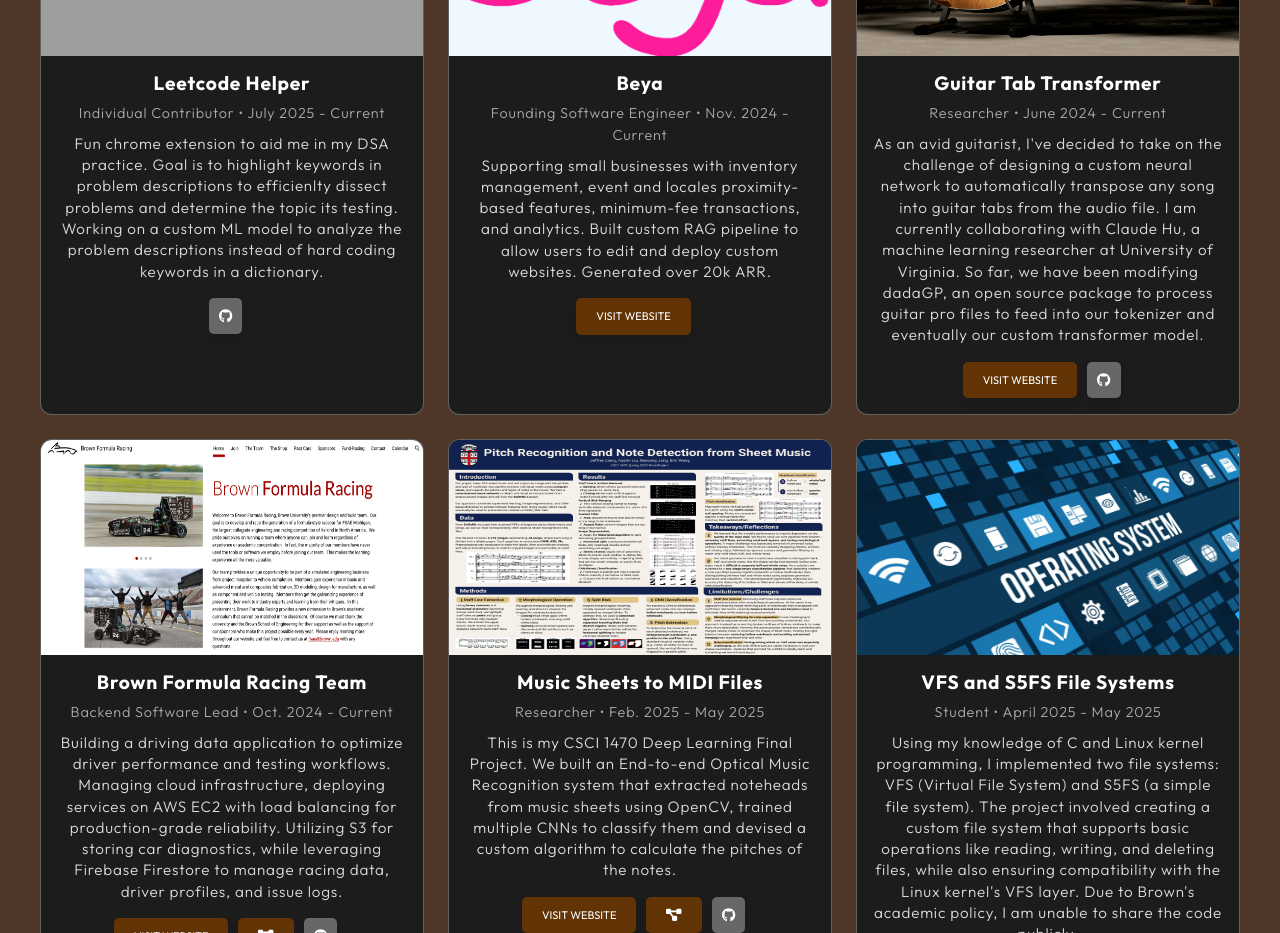
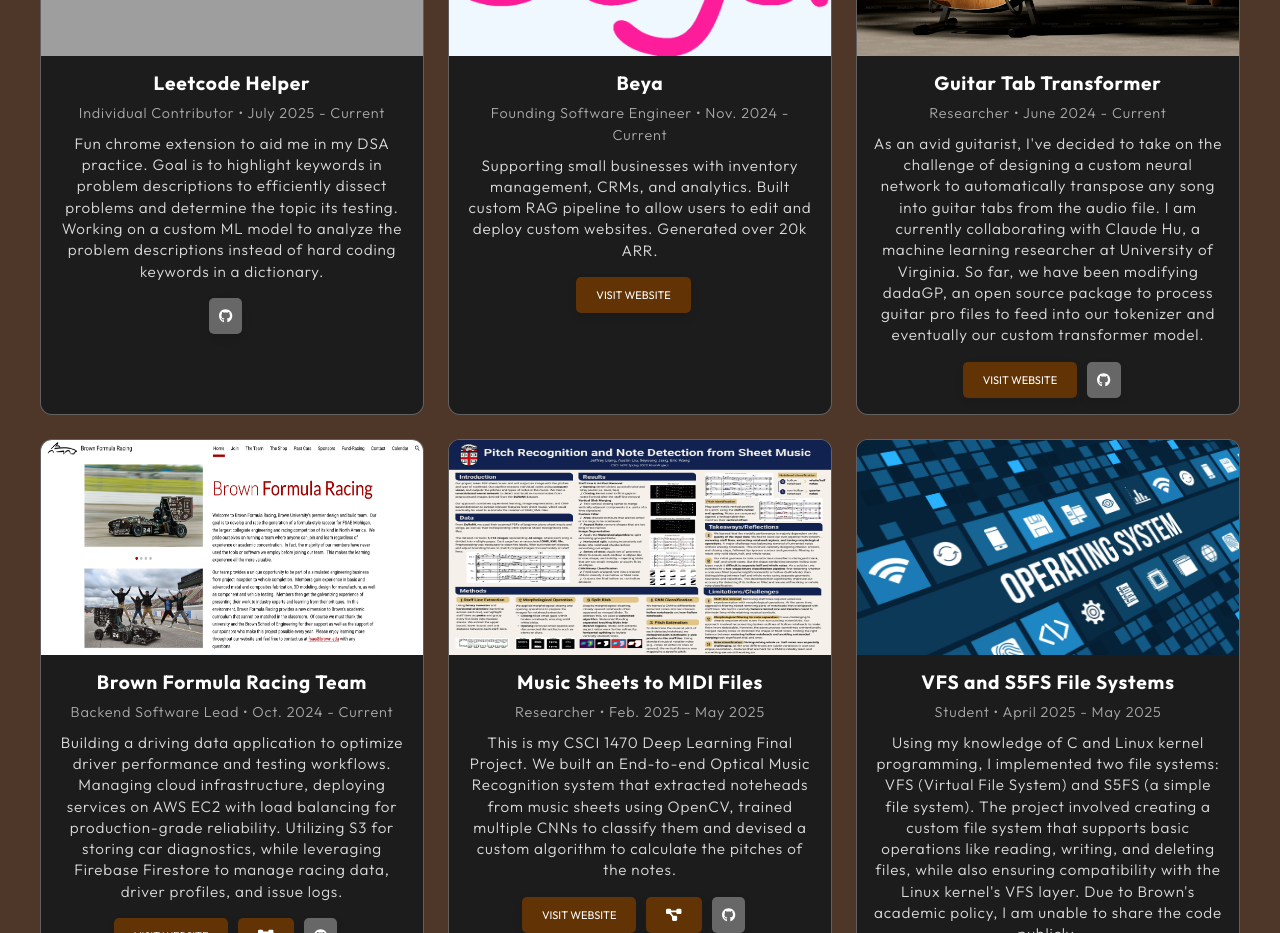
Before and after one commit to austinliu05/my-web-portfolio, a React (Create React App) app: page / in a window 1280 px wide. Shown: the part 1580-2513 px from the top of the page. Built offline with nearby package versions, Linux system fonts and the light colour scheme; grey boxes are pictures that could not be loaded.

Commit message:
Updated descriptions

```diff
--- a/src/components/projects/projects_section.tsx
+++ b/src/components/projects/projects_section.tsx
@@ -8,7 +8,7 @@ const projectItems = [
     title: "Leetcode Helper",
     role: "Individual Contributor",
     date: "July 2025 - Current",
-    description: "Fun chrome extension to aid me in my DSA practice. Goal is to highlight keywords in problem descriptions to efficienlty dissect problems and determine the topic its testing. Working on a custom ML model to analyze the problem descriptions instead of hard coding keywords in a dictionary.",
+    description: "Fun chrome extension to aid me in my DSA practice. Goal is to highlight keywords in problem descriptions to efficiently dissect problems and determine the topic its testing. Working on a custom ML model to analyze the problem descriptions instead of hard coding keywords in a dictionary.",
     imageURL: "projects/lc-helper.webp",
     websiteURL: "",
     videoURL: "",
@@ -20,7 +20,7 @@ const projectItems = [
     title: "Beya",
     role: "Founding Software Engineer",
     date: "Nov. 2024 - Current",
-    description: "Supporting small businesses with inventory management, event and locales proximity-based features, minimum-fee transactions, and analytics. Built custom RAG pipeline to allow users to edit and deploy custom websites. Generated over 20k ARR.",
+    description: "Supporting small businesses with inventory management, CRMs, and analytics. Built custom RAG pipeline to allow users to edit and deploy custom websites. Generated over 20k ARR.",
     imageURL: "projects/beya-logo.png",
     websiteURL: "https://usebeya.com/",
     videoURL: "",
```
